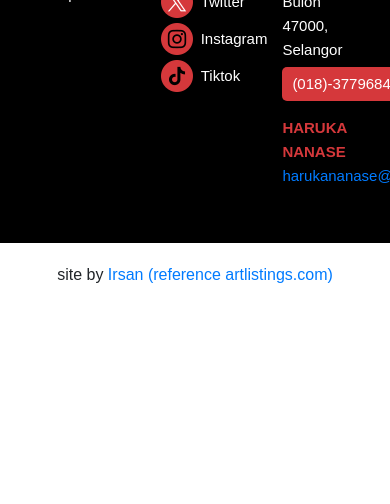
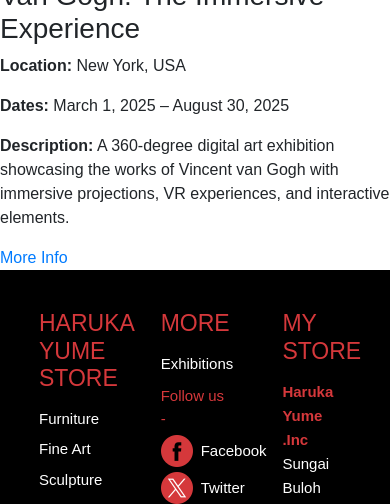
Before and after one commit to Irsnv/E-Commerse-Project, a PHP site: page /exhibitions.php in a window 390 px wide; the page is wider, and only the part inside the window is pictured. Shown: the part 995-1499 px from the top of that part. Before the commit the page ends 1278 px from the top of that part, so only its background shows below. Run offline with PHP 8.4, Linux system fonts and the light colour scheme; data comes from the database, SQL or seed files in the repository.

Commit message:
exhibitions.php

```diff
--- a/exhibitions.php
+++ b/exhibitions.php
@@ -11,6 +11,7 @@
     <!-- Font Awesome -->
     <link rel="stylesheet" href="https://cdnjs.cloudflare.com/ajax/libs/font-awesome/6.7.2/css/all.min.css">
     <link rel="stylesheet" href="./styles/index.css">
+    <link rel="stylesheet" href="./styles/exhibition.css">
 </head>
 <body>
     <div class="container-fluid p-0">
@@ -60,25 +61,29 @@
         </nav>
 
         <div class="content-exhibitions">
-            <div class="container mt-4">
-                <div class="card mb-3" style="max-width: 800px;">
-                    <div class="row g-0">
-                        <div class="col-md-4">
-                            <img src="exhibition-image.jpg" class="img-fluid rounded-start" alt="Exhibition Image" style="aspect-ratio: 4/3; object-fit: cover;">
-                        </div>
-                        <div class="col-md-8">
-                            <div class="card-body">
-                                <h5 class="card-title">Manet/Degas</h5>
-                                <p class="card-text"><strong>Location:</strong> The Metropolitan Museum of Art, New York</p>
-                                <p class="card-text"><strong>Dates:</strong> September 24, 2023 – January 7, 2024</p>
-                                <p class="card-text"><strong>Description:</strong> A deep dive into the relationship and rivalry between 19th-century French artists Édouard Manet and Edgar Degas.</p>
-                                <a href="https://www.metmuseum.org" class="btn btn-primary" target="_blank">Learn More</a>
-                            </div>
-                        </div>
-                    </div>
-                </div>
-            </div>
+            <?php
+            include 'db_connect.php'; // Include database connection
+            $sql = "SELECT * FROM exhibitions"; // Query to get exhibitions
+            $result = $conn->query($sql);
+
+            while ($row = $result->fetch_assoc()) {
+                echo '<div class="exhibition-box">';
+                    echo '<div class="exhibition-image">';
+                        echo '<img src="images/' . $row['exhibition_image'] . '" alt="' . $row['exhibition_title'] . '">';
+                    echo '</div>'; // End of .exhibition-image
+                    echo '<div class="exhibition-details">';
+                        echo '<h3>' . $row['exhibition_title'] . '</h3>';
+                        echo '<p><strong>Location:</strong> ' . $row['exhibition_location'] . '</p>';
+                        echo '<p><strong>Dates:</strong> ' . $row['exhibition_dates'] . '</p>';
+                        echo '<p><strong>Description:</strong> ' . $row['exhibition_description'] . '</p>';
+                        echo '<div class="link"><a href="' . $row['exhibition_link'] . '" target="_blank">More Info</a></div>';
+                    echo '</div>'; // End of .exhibition-details
+                echo '</div>'; // End of .exhibition-box
+
+            }
+            ?>
         </div>
+
 
         <div class="footer">
             <div class="footer-column">
@@ -128,11 +133,11 @@
         </div>
 
         <div class="by-Irsan">
-                <p>
-                    site by
-                    <a href="https://github.com/Irsnv"> Irsan (reference artlistings.com) </a>
-                </p>
-            </div>
+            <p>
+                site by
+                <a href="https://github.com/Irsnv"> Irsan (reference artlistings.com) </a>
+            </p>
+        </div>
 
         <!-- jQuery (must be before Bootstrap JS) -->
         <script src="https://code.jquery.com/jquery-3.3.1.min.js"></script>
```
